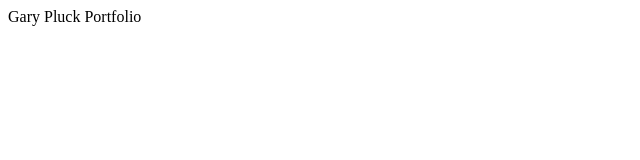
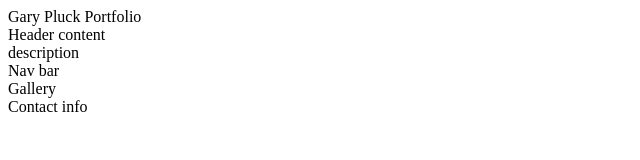
Before and after one commit to Gar-16/Animation-Portfolio-Project, a plain HTML site: page index.html in a window 1280 px wide. Shown: the whole page, without its empty margins (0-640 px from the left). Drawn offline with Linux system fonts and the light colour scheme.

Commit message:
Add description, nav bar, gallery, contact info

```diff
--- a/index.html
+++ b/index.html
@@ -8,12 +8,26 @@
     <meta name="description" content="A collection of work to showcase skills">
     <meta name="keywords" content="love running, running club, ireland, dublin">
 
-    <link rel="stylesheet" href="assets/css/style.css"
-    <title>Gary Pluck Portfolio</title>
+    <link rel="stylesheet" href="assets/css/style.css" <title>Gary Pluck Portfolio</title>
 
 </head>
 
 <body>
+    <header>
+        Header content
+    </header>
+    <section>
+        description
+    </section>
+    <section>
+        Nav bar
+    </section>
+    <section>
+        Gallery
+    </section>
+    <footer>
+        Contact info
+    </footer>
 
 </body>
 
```
